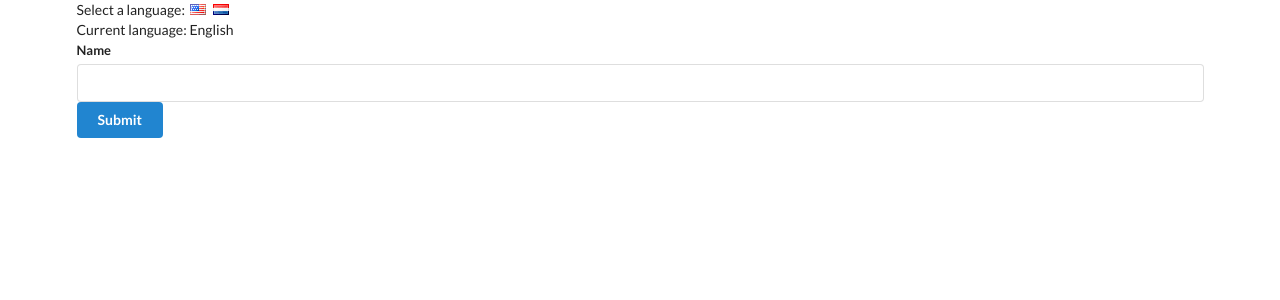
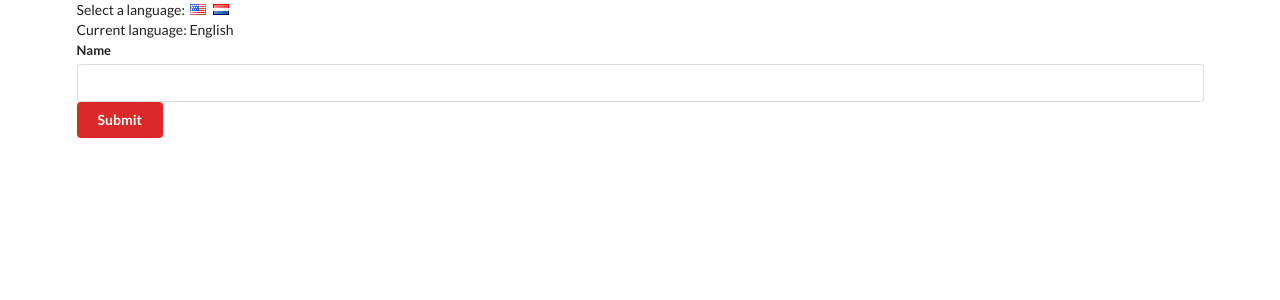
Before and after one commit to ajw725/react-translate, a React (Create React App) app: page / in a window 1280 px wide. Shown: the top 300 px of the page. Built offline with nearby package versions, Linux system fonts and the light colour scheme.

Commit message:
retrieving context with multiple consumers

```diff
--- a/src/components/App.tsx
+++ b/src/components/App.tsx
@@ -1,6 +1,7 @@
 import React, { useState } from 'react';
 import UserCreate from './UserCreate';
 import LanguageContext from '../contexts/LanguageContext';
+import ColorContext from '../contexts/ColorContext';
 
 const App = () => {
   const [language, setLanguage] = useState('English');
@@ -14,7 +15,9 @@ const App = () => {
       </div>
       Current language: {language}
       <LanguageContext.Provider value={language}>
-        <UserCreate />
+        <ColorContext.Provider value="red">
+          <UserCreate />
+        </ColorContext.Provider>
       </LanguageContext.Provider>
     </div>
   );
--- a/src/components/Button.tsx
+++ b/src/components/Button.tsx
@@ -1,5 +1,6 @@
 import React from 'react';
 import LanguageContext from '../contexts/LanguageContext';
+import ColorContext from '../contexts/ColorContext';
 
 const Button = () => {
   const buttonText = (language: string) => {
@@ -14,11 +15,15 @@ const Button = () => {
   };
 
   return (
-    <button className="ui button primary">
-      <LanguageContext.Consumer>
-        {(language) => buttonText(language)}
-      </LanguageContext.Consumer>
-    </button>
+    <ColorContext.Consumer>
+      {(color) => (
+        <button className={`ui button ${color || 'primary'}`}>
+          <LanguageContext.Consumer>
+            {(language) => buttonText(language)}
+          </LanguageContext.Consumer>
+        </button>
+      )}
+    </ColorContext.Consumer>
   );
 };
 
--- /dev/null
+++ b/src/contexts/ColorContext.tsx
@@ -0,0 +1,3 @@
+import React from 'react';
+
+export default React.createContext('');
```
